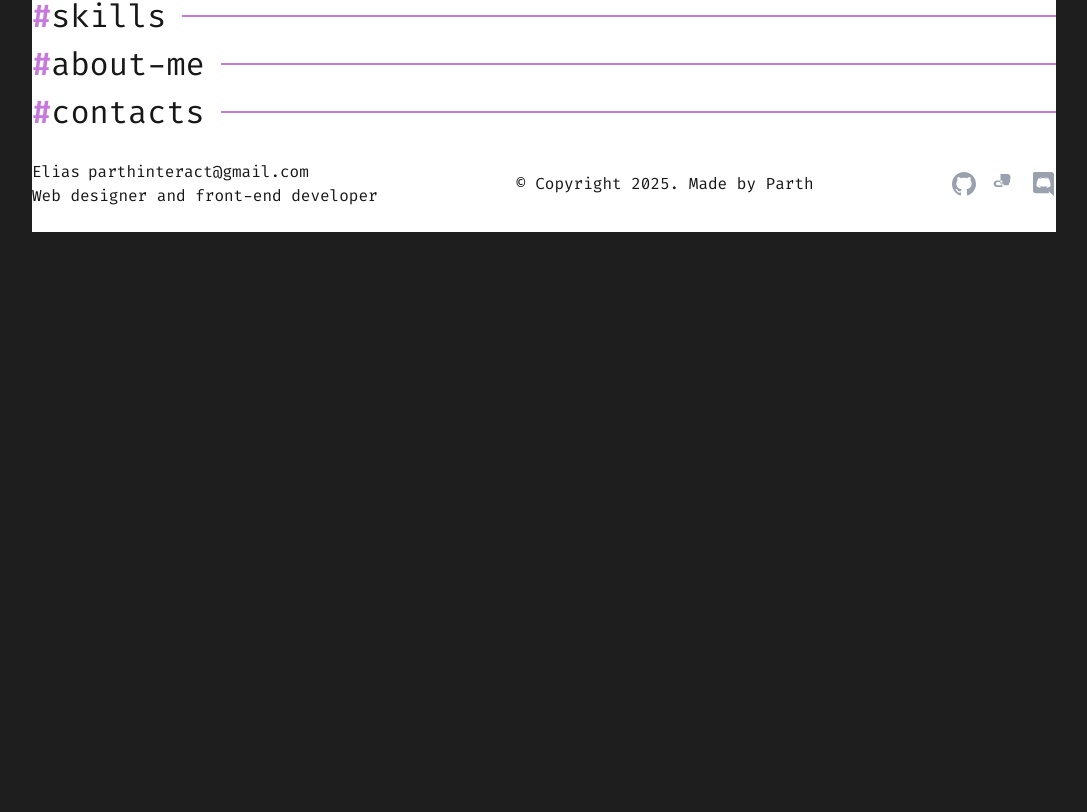
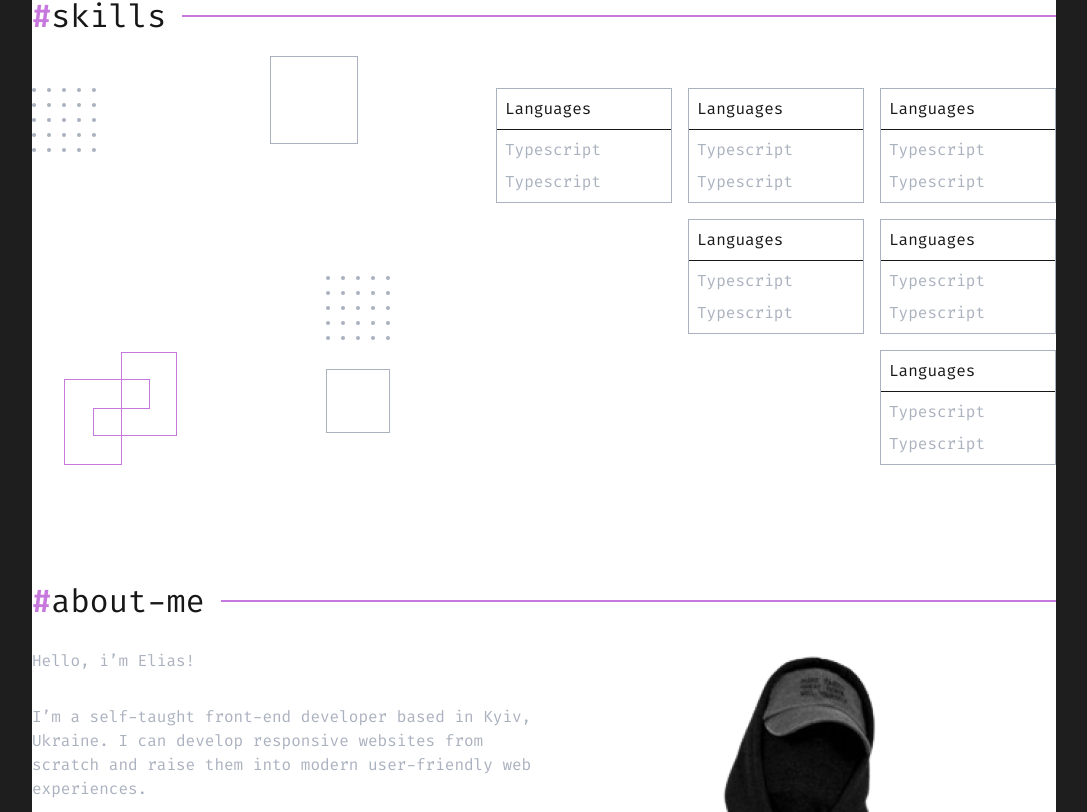
Before and after one commit to parth2880/parth-portfolio, a Next.js app: page / in a window 1280 px wide. Shown: the part 1328-2140 px from the top of the page, without its empty margins (96-1183 px from the left). Before the commit the page ends 1560 px from the top, so only its background shows below. Built offline with nearby package versions, Linux system fonts and the light colour scheme.

Commit message:
Added: skills and aboutme section

```diff
--- a/src/app/page.tsx
+++ b/src/app/page.tsx
@@ -2,6 +2,7 @@ import Image from "next/image";
 import Hero from "./components/Hero";
 import Title from "./components/Title";
 import Card from "./components/Card";
+import Button from "./components/Button";
 
 export default function Home() {
   return (
@@ -35,11 +36,109 @@ export default function Home() {
         <Card body={<>Minecraft servers hosting </>} />
         <Card body={<>Minecraft servers hosting </>} />
       </div>
-      <Title>skills</Title>
 
+      <Title className="mb-12">skills</Title>
+      <div className="flex justify-between gap-8">
+        <div className="relative w-[35%]">
+          <Image
+            src="/icons/dots.svg"
+            alt=""
+            width={64}
+            height={64}
+            className="absolute top-0 left-0"
+          />
+          <Image
+            src="/icons/dots.svg"
+            alt=""
+            width={64}
+            height={64}
+            className="absolute top-1/2 right-0"
+          />
+          <Image
+            src="/icons/structure1.svg"
+            alt=""
+            width={113}
+            height={113}
+            className="absolute bottom-0 left-8"
+          />
+          <div className="border size-22 absolute -top-8 right-8 border-secondary"></div>
+          <div className="border size-16 absolute bottom-8 right-0 border-secondary"></div>
+        </div>
+        <div className="flex gap-4">
+          <div className="flex flex-col gap-4">
+            <Card className="inline-block flex-col max-w-44">
+              <p className="p-2 border-b">Languages</p>
+              <div className="text-secondary p-2 flex flex-wrap gap-2">
+                <p>Typescript</p>
+                <p>Typescript</p>
+              </div>
+            </Card>
+          </div>
 
-      <Title>about-me</Title>
+          <div className="flex flex-col gap-4">
+            <Card className="inline-block flex-col max-w-44">
+              <p className="p-2 border-b">Languages</p>
+              <div className="text-secondary p-2 flex flex-wrap gap-2">
+                <p>Typescript</p>
+                <p>Typescript</p>
+              </div>
+            </Card>
+            <Card className="inline-block flex-col max-w-44">
+              <p className="p-2 border-b">Languages</p>
+              <div className="text-secondary p-2 flex flex-wrap gap-2">
+                <p>Typescript</p>
+                <p>Typescript</p>
+              </div>
+            </Card>
+          </div>
 
+          <div className="flex flex-col gap-4">
+            <Card className="inline-block flex-col max-w-44">
+              <p className="p-2 border-b">Languages</p>
+              <div className="text-secondary p-2 flex flex-wrap gap-2">
+                <p>Typescript</p>
+                <p>Typescript</p>
+              </div>
+            </Card>
+            <Card className="inline-block flex-col max-w-44">
+              <p className="p-2 border-b">Languages</p>
+              <div className="text-secondary p-2 flex flex-wrap gap-2">
+                <p>Typescript</p>
+                <p>Typescript</p>
+              </div>
+            </Card>
+            <Card className="inline-block flex-col max-w-44">
+              <p className="p-2 border-b">Languages</p>
+              <div className="text-secondary p-2 flex flex-wrap gap-2">
+                <p>Typescript</p>
+                <p>Typescript</p>
+              </div>
+            </Card>
+          </div>
+        </div>
+      </div>
+
+      <Title className="mt-28">about-me</Title>
+      <div className="flex justify-between gap-4 *:w-1/2 mt-6">
+        <div className="text-secondary space-y-8">
+          <p>Hello, i’m Elias! </p>
+          <p>
+            I’m a self-taught front-end developer based in Kyiv, Ukraine. I can
+            develop responsive websites from scratch and raise them into modern
+            user-friendly web experiences.
+          </p>
+          <p>
+            Transforming my creativity and knowledge into a websites has been my
+            passion for over a year. I have been helping various clients to
+            establish their presence online. I always strive to learn about the
+            newest technologies and frameworks.
+          </p>
+          <Button>Read more !!</Button>
+        </div>
+        <div>
+          <Image src="/images/parth-hero.png" alt="" width={457} height={386} className="ml-auto" />
+        </div>
+      </div>
 
       <Title>contacts</Title>
     </>
```
Also changed, not shown: public/icons/dots.svg (added).
